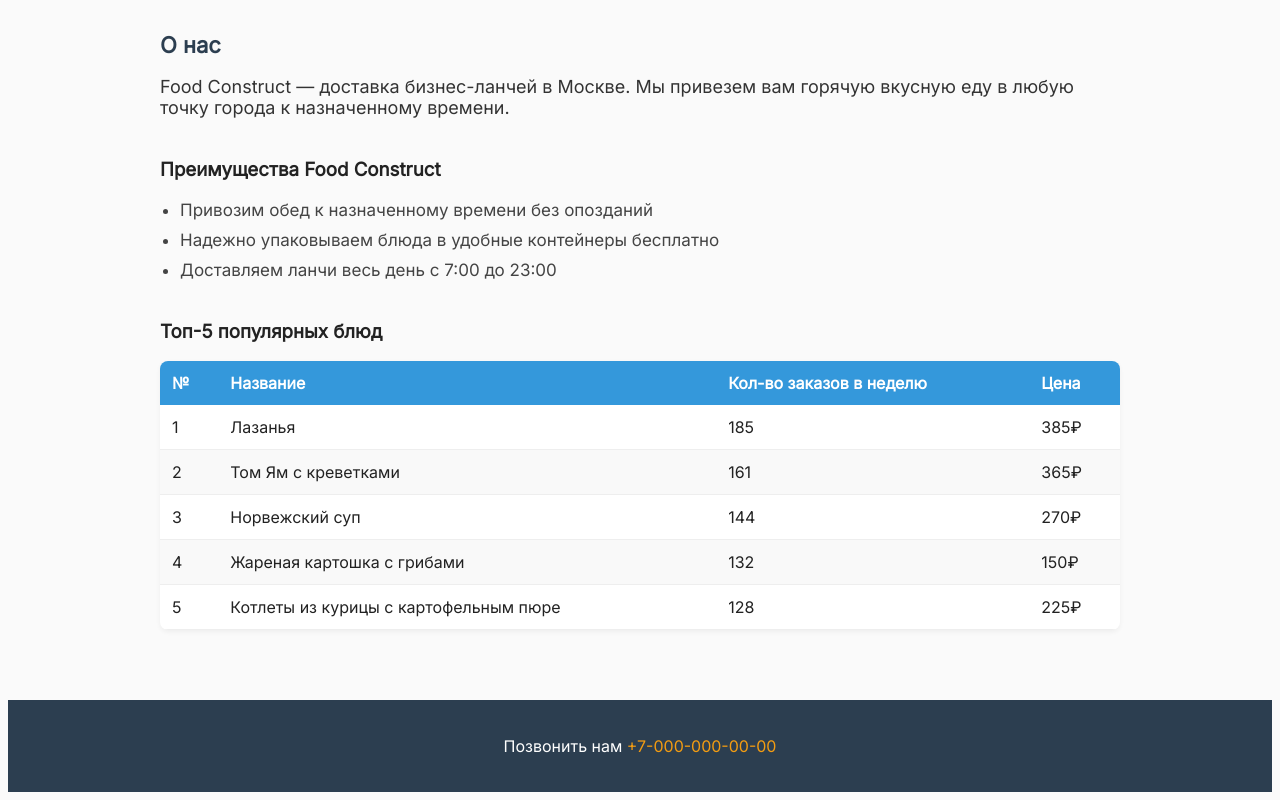
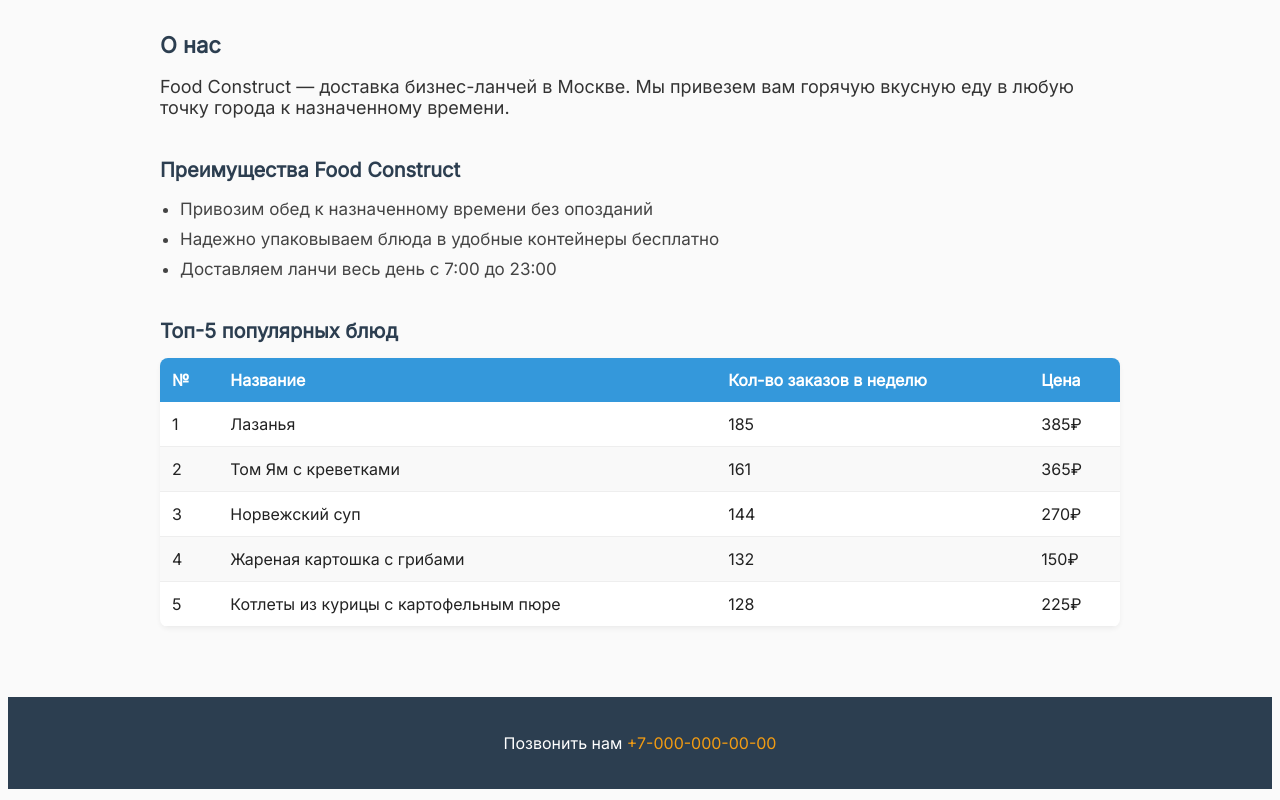
Before and after one commit to hellostacia/web-development, a plain HTML site: page index.html in a window 1280 px wide. Shown: the part 1012-1812 px from the top of the page. Drawn offline with Linux system fonts and the light colour scheme.

Commit message:
Update index.html

```diff
--- a/index.html
+++ b/index.html
@@ -30,7 +30,7 @@
     </section>
 
     <section class="advantages">
-      <h3>Преимущества Food Construct</h3>
+      <h2>Преимущества Food Construct</h2>
       <ul>
         <li>Привозим обед к назначенному времени без опозданий</li>
         <li>Надежно упаковываем блюда в удобные контейнеры бесплатно</li>
@@ -39,7 +39,7 @@
     </section>
 
     <section class="popular">
-      <h3>Топ-5 популярных блюд</h3>
+      <h2>Топ-5 популярных блюд</h2>
       <table>
         <thead>
           <tr>
```
